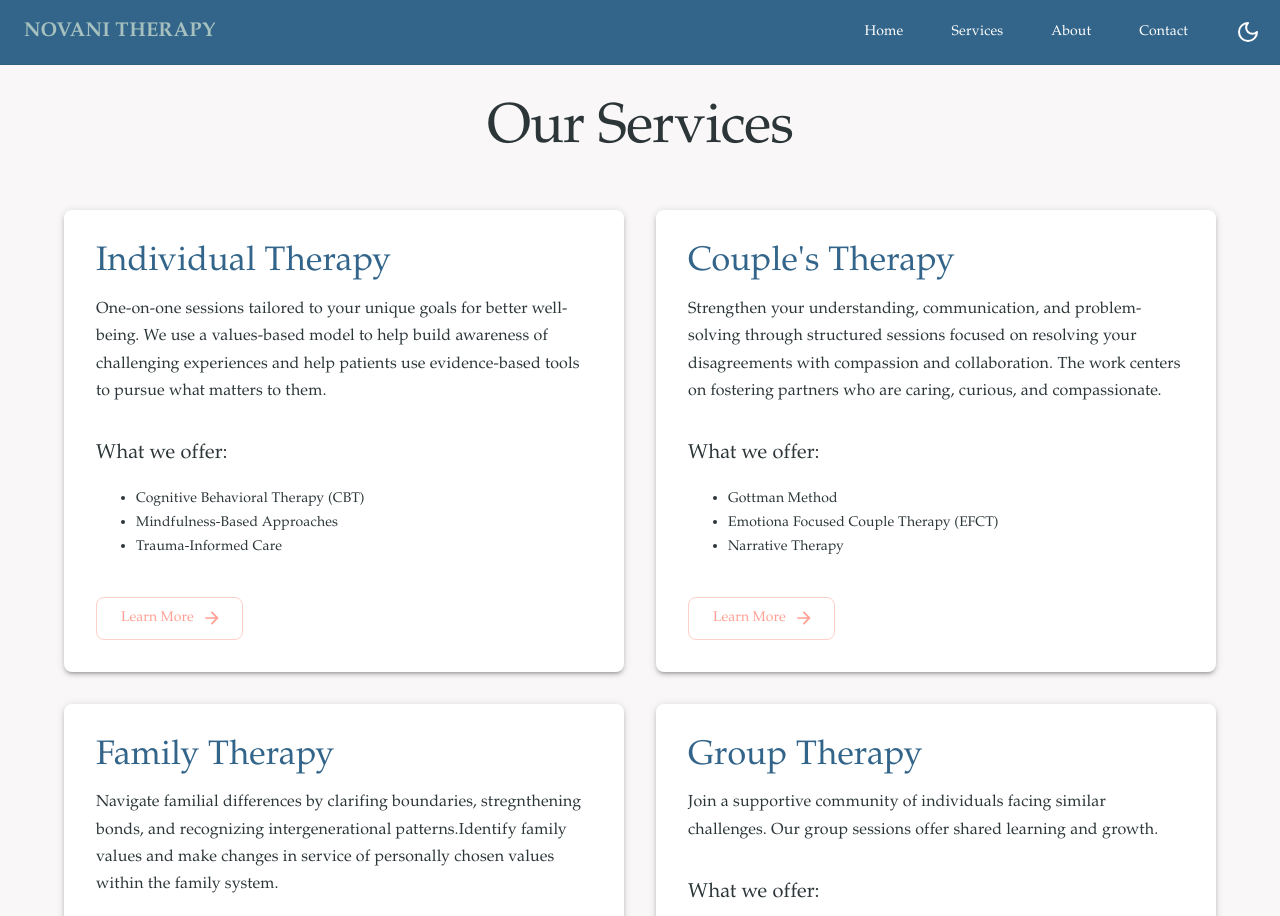
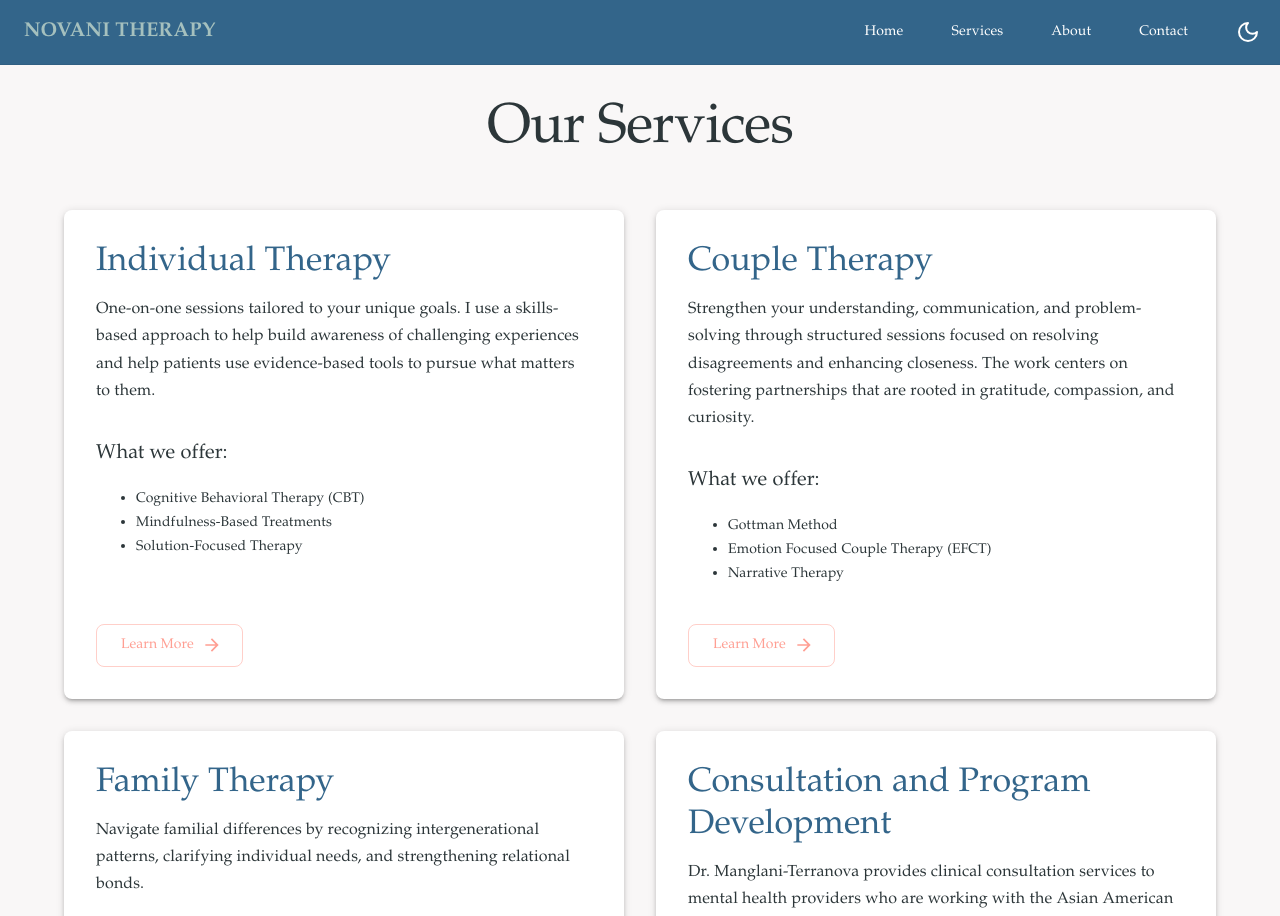
Before and after one commit to Etnova89/novani, a React (Create React App) app: page /services in a window 1280 px wide. Shown: the top 916 px of the page. Built offline with nearby package versions, Linux system fonts and the light colour scheme.

Commit message:
Copy changes

```diff
--- a/src/components/AboutPage.js
+++ b/src/components/AboutPage.js
@@ -50,19 +50,12 @@ const AboutPage = () => {
           </Grid>
           <Grid item xs={12} md={8}>
             <Typography variant="body1" paragraph>
-              Dr. Heena Manglani-Terranova is a licensed therapist specializing
-              in South Asian and Desi therapy. With a deep understanding of
-              cultural nuances and the unique challenges faced by the South
-              Asian community, Dr. Manglani-Terranova provides culturally
-              competent care that resonates with her clients' experiences and
-              backgrounds.
+              Dr. Heena Manglani-Terranova is a Harvard-trained licensed clinical psychologist with a passion for helping patients live a life based on their own personally-chosen values. She believes that life will always be full of stressors that will create distress (i.e., anxiety, depression, worry). That is not the problem. The issue is what we, as humans tend to do when experiencing distress that matters. She uses a behavioral approach to help patients live a life that aligns with what matters most to them. Dr. Manglani-Terranova also specializes in working with South Asian Americans and bicultural couples given her understanding of the unique challenges faced by the South
+              Asian community. Dr. Manglani-Terranova uses a culturally sensitive and curious approach to understand the barriers to living a meaningful life, and provides culturally-attuned care that leverages narratives of strength and resilience in her patients and provides directions forv values-based living.
             </Typography>
             <Typography variant="body1">
               In addition to her clinical work, Dr. Manglani-Terranova is a
-              dedicated researcher, focusing on Multiple Sclerosis and other
-              chronic illnesses. Her research aims to bridge the gap between
-              mental health and chronic disease management, providing holistic
-              care for individuals navigating these complex health journeys.
+              research scientist, studying ways to improve health and well-being in South Asian Americans and individuals adjusting to chronic illness (i.e. multiple sclerosis). Her unique focus on relational factors positions her to study individuals within the larger systems in which they function and to leveral a social justice lens to bridge the gap between mental health and chronic disease and holistic care.
             </Typography>
           </Grid>
         </Grid>
@@ -78,8 +71,8 @@ const AboutPage = () => {
               <Psychology color="secondary" />
             </ListItemIcon>
             <ListItemText
-              primary="South Asian and Desi Therapy"
-              secondary="Culturally sensitive counseling for individuals of South Asian descent"
+              primary="Research on mental health needs of South Asian Americans aka Desis"
+              secondary="Studying factors that contribute to vulnerabilities and resilience in South Asian Americans to inform the tailoring of culturally-attuned interventions"
             />
           </ListItem>
           <ListItem>
@@ -88,7 +81,7 @@ const AboutPage = () => {
             </ListItemIcon>
             <ListItemText
               primary="Multiple Sclerosis Research"
-              secondary="Investigating the psychological impacts of MS and developing coping strategies"
+              secondary="Investigating the early impact of MS diagnosis on patients and loved ones and developing interventions to facilitate living well with MS"
             />
           </ListItem>
           <ListItem>
@@ -97,7 +90,7 @@ const AboutPage = () => {
             </ListItemIcon>
             <ListItemText
               primary="Chronic Illness Management"
-              secondary="Helping clients navigate the emotional challenges of living with chronic conditions"
+              secondary="Helping patients navigate the emotional challenges of living with chronic health conditions"
             />
           </ListItem>
         </List>
@@ -114,7 +107,7 @@ const AboutPage = () => {
             </ListItemIcon>
             <ListItemText
               primary="Ph.D. in Clinical Psychology"
-              secondary="Specialization in Cultural Psychology and Health Psychology"
+              secondary="Specialization in Health Psychology"
             />
           </ListItem>
           <ListItem>
@@ -123,7 +116,7 @@ const AboutPage = () => {
             </ListItemIcon>
             <ListItemText
               primary="Licensed Clinical Psychologist"
-              secondary="State Board of Psychology"
+              secondary="Massachusetts State Board of Psychology"
             />
           </ListItem>
           <ListItem>
@@ -131,8 +124,8 @@ const AboutPage = () => {
               <School color="secondary" />
             </ListItemIcon>
             <ListItemText
-              primary="Certified in Culturally Responsive Therapy"
-              secondary="American Psychological Association"
+              primary="Providing Culturally Responsive Therapy"
+              secondary="Asian American Psychological Association"
             />
           </ListItem>
         </List>
@@ -140,7 +133,7 @@ const AboutPage = () => {
 
       <Box sx={{ textAlign: "center", mt: 6 }}>
         <Typography variant="h5" gutterBottom>
-          Ready to start your healing journey with Dr. Manglani-Terranova?
+          Ready to start your journey with Dr. Manglani-Terranova to uncover your resilience?
         </Typography>
         <Button
           variant="contained"
--- a/src/components/HomePage.js
+++ b/src/components/HomePage.js
@@ -18,17 +18,17 @@ const HomePage = () => {
     {
       title: "Individual Therapy",
       icon: PersonOutlineIcon,
-      text: "Every individual has a dance when in conflict. One person criticizes and the other person counter-attacks. This dance likely continues until one withdraws or shuts down. Some of the foundational work in couples therapy is recognizing the dance, pausing, listening for the music (emotions and needs) and then co-constructing new moves that allow partners to sync up and move in harmony with one another."
+      text: "Every individual has a set of stories about who they are. Usually these stories are the most evocative moments of their lives strung together. These narratives can start to dictate what one can and cannot do leading to a limited way of living. In my individual work with patients, I help patients to identify their frequent flyer stories, the behaviors those stories provoke, and skills to use to unhook from these stories and live a life that aligns with their ideal version of themselves."
     },
     {
       title: "Couples Therapy",
       icon: PeopleAltOutlinedIcon,
-      text: "Every couple has a dance when in conflict. One person criticizes and the other person counter-attacks. This dance likely continues until one withdraws or shuts down. Some of the foundational work in couples therapy is recognizing the dance, pausing, listening for the music (emotions and needs) and then co-constructing new moves that allow partners to sync up and move in harmony with one another."
+      text: "Every couple has a dance when in conflict. One person criticizes and the other person counter-attacks. This dance likely continues until one withdraws or shuts down. Some of the foundational work in couples therapy is recognizing this dance, pausing, listening for the music (emotions and needs) and then co-constructing new moves that allow partners to sync up and move in harmony with one another. We use an integrative approach that combines research evidence and tools from various modalities to create a tailored treatment program for your unique relationship."
     },
     {
       title: "Family Therapy",
       icon: FamilyRestroomIcon,
-      text: "Every Family has a dance when in conflict. One person criticizes and the other person counter-attacks. This dance likely continues until one withdraws or shuts down. Some of the foundational work in couples therapy is recognizing the dance, pausing, listening for the music (emotions and needs) and then co-constructing new moves that allow partners to sync up and move in harmony with one another."
+      text: "Families are evolving systems, like seasons with naturally occurring changes. When normative changes are halted or obstructed, one or more people in the family may feel oppressed. In family therapy, I help members to learn ways of relating differently to one another. Changes in the family system can have powerful ripple effects such that identifying individual vulnerabilities and provisioning unmet needs can alter the entire system. I work with families to identify ways to free individuals from oppression and to help families strengthen connections and growth in ways that support health and well-being of individuals with the family and larger systems in which they reside."
     },
   ];
 
@@ -82,7 +82,7 @@ const HomePage = () => {
             About Us
           </Typography>
           <Typography variant="body1" paragraph color="text.secondary">
-            At Novani Therapy, we believe in providing compassionate,
+            At Novani Therapy & Wellness, we believe in providing compassionate,
             evidence-based care to help you navigate life's challenges.
           </Typography>
         </Box>
@@ -134,7 +134,7 @@ const HomePage = () => {
           </Typography>
           <Typography variant="body1" paragraph color="text.secondary">
             Contact Dr. Manglani-Terranova to learn whether her practice is an
-            optimal fit for your mental health and wellness needs.
+            ideal fit for your mental health and wellness needs.
           </Typography>
           <Button
             variant="contained"
--- a/src/components/ServicesPage.js
+++ b/src/components/ServicesPage.js
@@ -8,27 +8,27 @@ const ServicesPage = () => {
     {
       title: "Individual Therapy",
       description:
-        "One-on-one sessions tailored to your unique goals for better well-being. We use a values-based model to help build awareness of challenging experiences and help patients use evidence-based tools to pursue what matters to them.",
+        "One-on-one sessions tailored to your unique goals. I use a skills-based approach to help build awareness of challenging experiences and help patients use evidence-based tools to pursue what matters to them.",
       details: [
         "Cognitive Behavioral Therapy (CBT)",
-        "Mindfulness-Based Approaches",
-        "Trauma-Informed Care",
+        "Mindfulness-Based Treatments",
+        "Solution-Focused Therapy",
       ],
     },
     {
-      title: "Couple's Therapy",
+      title: "Couple Therapy",
       description:
-        "Strengthen your understanding, communication, and problem-solving through structured sessions focused on resolving your disagreements with compassion and collaboration. The work centers on fostering partners who are caring, curious, and compassionate.",
+        "Strengthen your understanding, communication, and problem-solving through structured sessions focused on resolving disagreements and enhancing closeness. The work centers on fostering partnerships that are rooted in gratitude, compassion, and curiosity.",
       details: [
         "Gottman Method",
-        "Emotiona Focused Couple Therapy (EFCT)",
+        "Emotion Focused Couple Therapy (EFCT)",
         "Narrative Therapy",
       ],
     },
     {
       title: "Family Therapy",
       description:
-        "Navigate familial differences by clarifing boundaries, stregnthening bonds, and recognizing intergenerational patterns.Identify family values and make changes in service of personally chosen values within the family system.",
+        "Navigate familial differences by recognizing intergenerational patterns, clarifying individual needs, and strengthening relational bonds.",
       details: [
         "Structural Family Therapy",
         "Intergenerational Bowen Therapy",
@@ -36,13 +36,13 @@ const ServicesPage = () => {
       ],
     },
     {
-      title: "Group Therapy",
+      title: "Consultation and Program Development",
       description:
-        "Join a supportive community of individuals facing similar challenges. Our group sessions offer shared learning and growth.",
+        "Dr. Manglani-Terranova provides clinical consultation services to mental health providers who are working with the Asian American Community. She also offers services for program development for various healthcare, business, and organizational needs.",
       details: [
-        "South Asian Resilience Groups",
-        "Adjusting to Chronic Illness Groups",
-        "Cognitive Rehabilitation Groups",
+        "Clinical Consultation",
+        "Program Development",
+        "Interactive Workshops",
       ],
     },
   ];
```
Also changed, not shown: 1 other file (tests, documents, lock files or other folders).
